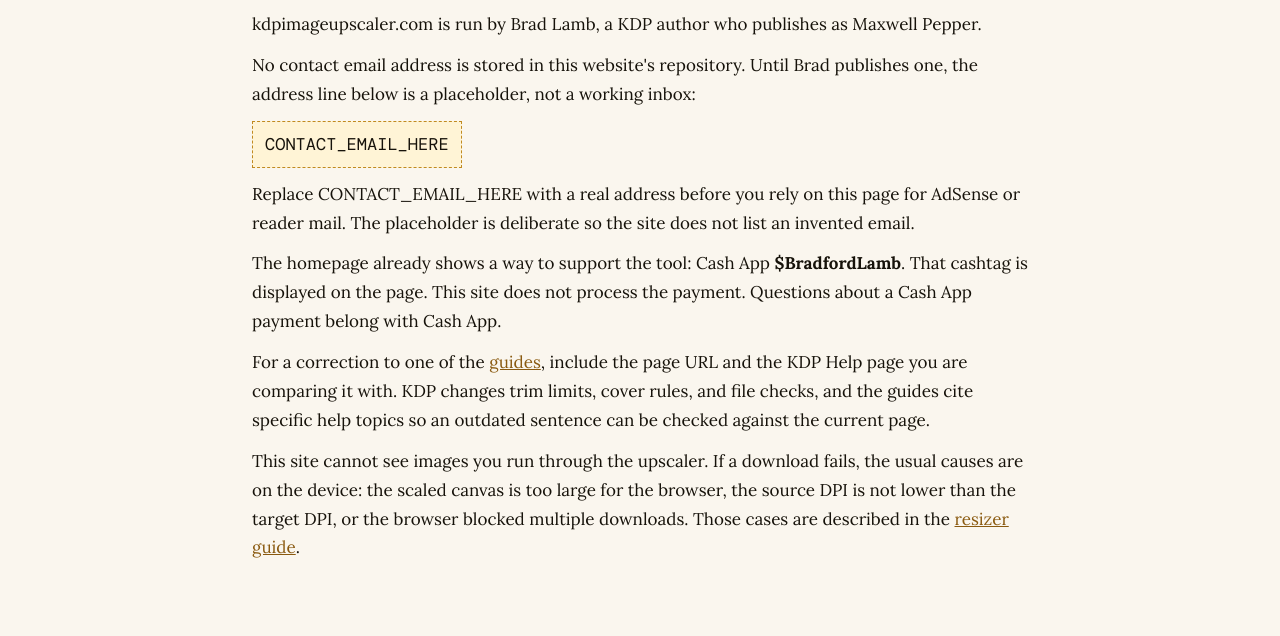
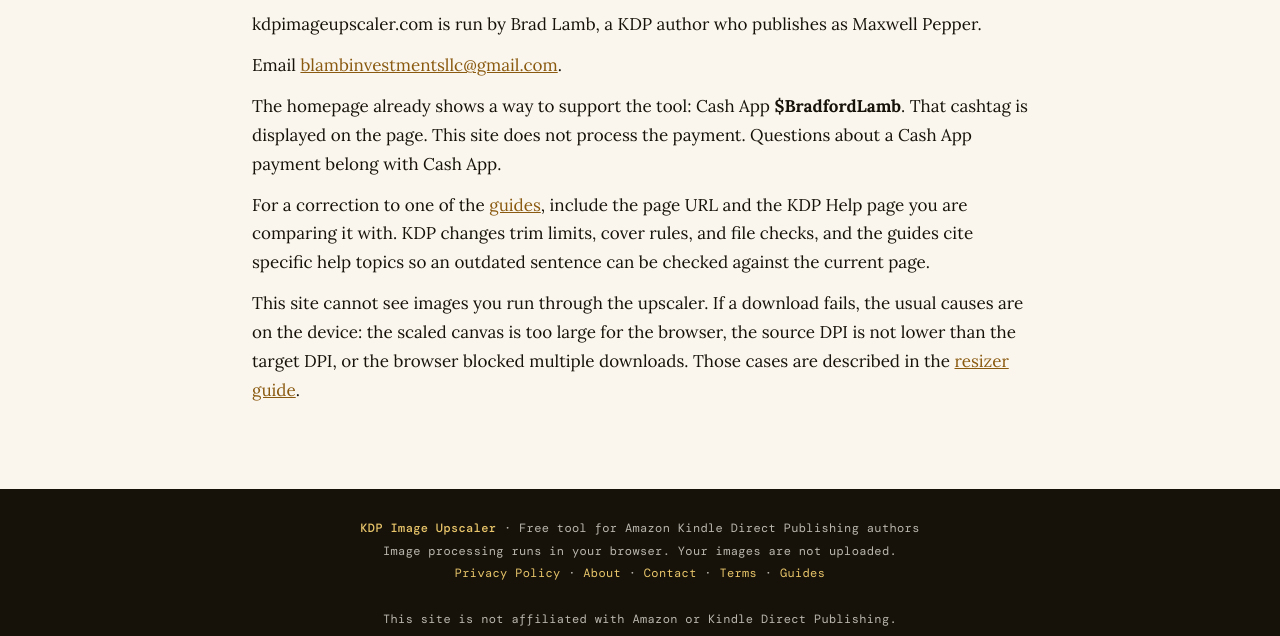
Before and after one commit to bradfordlamb/Kdp-image-upscaler, a plain HTML site: page contact.html in a window 1280 px wide. Shown: the part 153-789 px from the top of the page. Drawn offline with nearby package versions, Linux system fonts and the light colour scheme.

Commit message:
Publish the contact email in place of the placeholder. (#2)
Replace CONTACT_EMAIL_HERE with blambinvestmentsllc@gmail.com, and link it with mailto where the address is shown as contact.

Co-authored-by: Cursor Agent <cursoragent@cursor.com>
Co-authored-by: bradfordlamb <bradfordlamb@users.noreply.github.com>

```diff
--- a/contact.html
+++ b/contact.html
@@ -4,7 +4,7 @@
 <meta charset="UTF-8">
 <meta name="viewport" content="width=device-width, initial-scale=1.0">
 <title>Contact — KDP Image Upscaler</title>
-<meta name="description" content="Contact Brad Lamb, who runs kdpimageupscaler.com. The public email address is not published in this project yet.">
+<meta name="description" content="Contact Brad Lamb, who runs kdpimageupscaler.com, at blambinvestmentsllc@gmail.com.">
 <link rel="canonical" href="https://kdpimageupscaler.com/contact.html">
 <link rel="icon" type="image/png" href="/favicon.png">
 <link rel="apple-touch-icon" href="/favicon.png">
@@ -33,9 +33,7 @@
 <main>
 <h1>Contact</h1>
 <p>kdpimageupscaler.com is run by Brad Lamb, a KDP author who publishes as Maxwell Pepper.</p>
-<p>No contact email address is stored in this website's repository. Until Brad publishes one, the address line below is a placeholder, not a working inbox:</p>
-<p><span class="placeholder">CONTACT_EMAIL_HERE</span></p>
-<p>Replace CONTACT_EMAIL_HERE with a real address before you rely on this page for AdSense or reader mail. The placeholder is deliberate so the site does not list an invented email.</p>
+<p>Email <a href="mailto:blambinvestmentsllc@gmail.com">blambinvestmentsllc@gmail.com</a>.</p>
 <p>The homepage already shows a way to support the tool: Cash App <strong>$BradfordLamb</strong>. That cashtag is displayed on the page. This site does not process the payment. Questions about a Cash App payment belong with Cash App.</p>
 <p>For a correction to one of the <a href="/#guides">guides</a>, include the page URL and the KDP Help page you are comparing it with. KDP changes trim limits, cover rules, and file checks, and the guides cite specific help topics so an outdated sentence can be checked against the current page.</p>
 <p>This site cannot see images you run through the upscaler. If a download fails, the usual causes are on the device: the scaled canvas is too large for the browser, the source DPI is not lower than the target DPI, or the browser blocked multiple downloads. Those cases are described in the <a href="/articles/kdp-image-resizer.html">resizer guide</a>.</p>
```
Also changed, not shown: privacy.html (+1 -1 lines), terms.html (+1 -1 lines), README_UPLOAD.txt.
